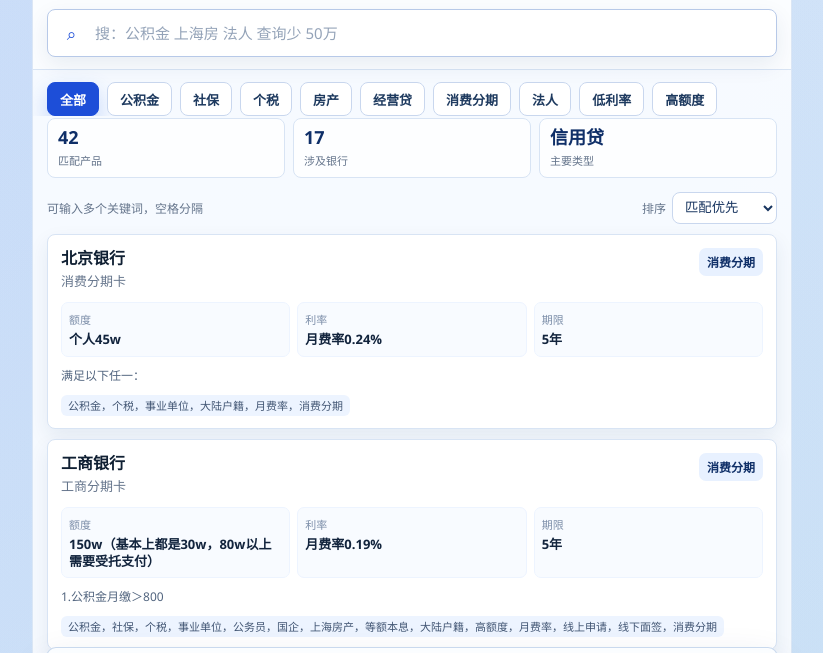
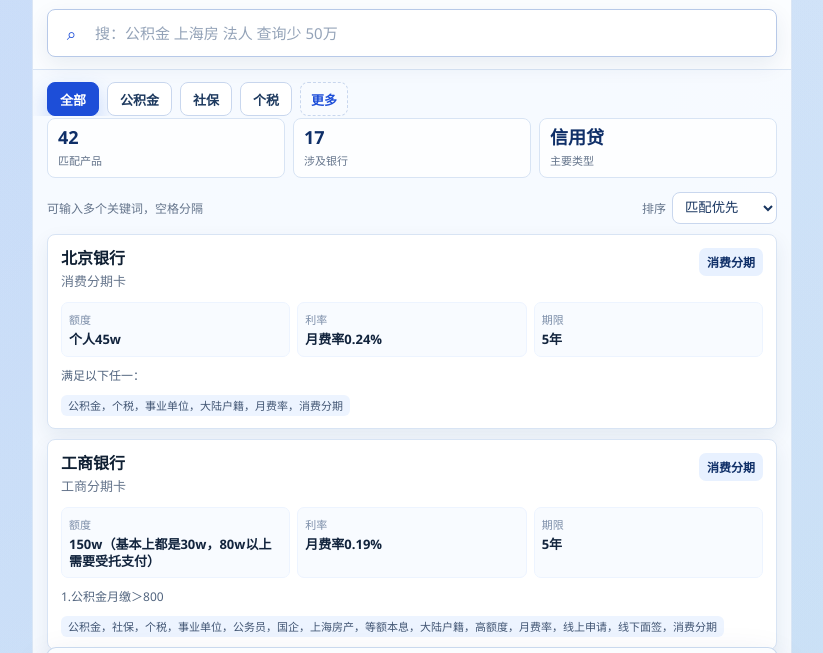
Before and after one commit to waynejones7/loan, a plain HTML site: page index.html in a window 1280 px wide. Shown: the part 83-736 px from the top of the page, without its empty margins (228-1051 px from the left). Drawn offline with Linux system fonts and the light colour scheme.

Commit message:
Keep filter expand button visible

```diff
--- a/index.html
+++ b/index.html
@@ -661,7 +661,8 @@
 
     function renderFilters() {
       filtersNode.classList.toggle("expanded", filtersExpanded);
-      const filterButtons = filters.map(item => `
+      const visibleFilters = filtersExpanded ? filters : filters.slice(0, 4);
+      const filterButtons = visibleFilters.map(item => `
         <button class="chip ${item === activeFilter ? "active" : ""}" type="button" data-filter="${escapeHtml(item)}">${escapeHtml(item)}</button>
       `).join("");
       const toggleText = filtersExpanded ? "收起" : "更多";
```
